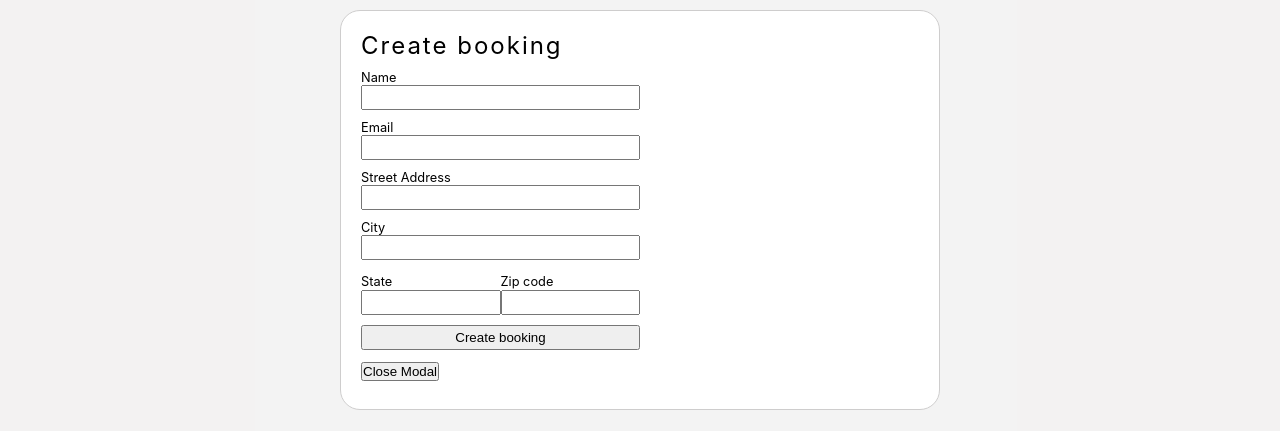
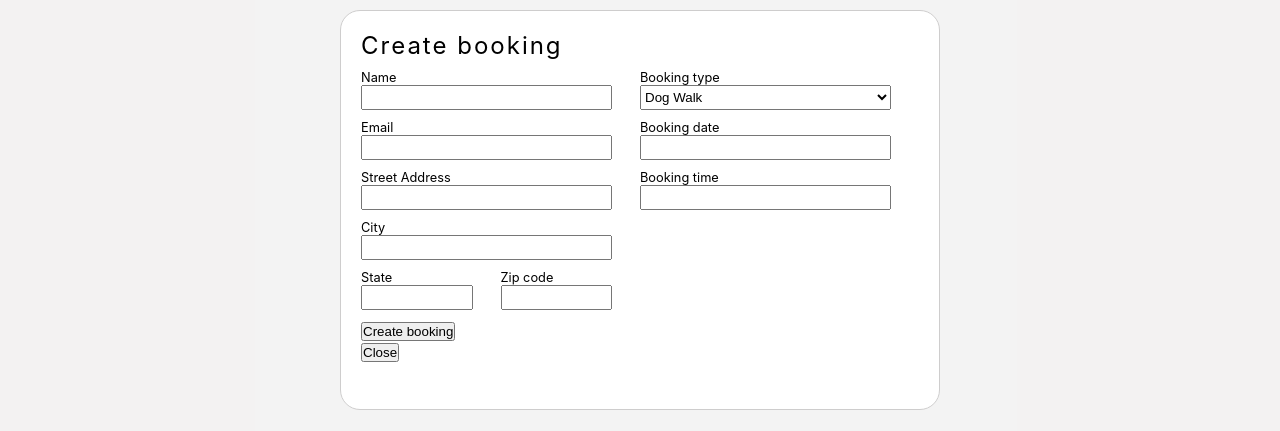
Before and after one commit to harpality/bookings, a React (Create React App) app in the folder client/: page / in a window 1280 px wide. Both pictures are taken after a click on the button "Create booking". Shown: the part 190-621 px from the top of the page. Built offline with nearby package versions, Linux system fonts and the light colour scheme; no server answers.

Commit message:
form complete

```diff
--- a/client/src/components/Heading.js
+++ b/client/src/components/Heading.js
@@ -11,7 +11,10 @@ class Heading extends Component {
     street: '',
     city: '',
     state: '',
-    zipcode: ''
+    zipcode: '',
+    bookingType: 'Dog Walk',
+    date: '',
+    time: ''
   };
 
   componentDidMount() {
@@ -43,7 +46,10 @@ class Heading extends Component {
       this.state.street,
       this.state.city,
       this.state.state,
-      this.state.zipcode
+      this.state.zipcode,
+      this.state.bookingType,
+      this.state.date,
+      this.state.time
     );
   };
 
@@ -55,13 +61,30 @@ class Heading extends Component {
         <Modal className="modal" isOpen={this.state.showModal}>
           <h2>Create booking</h2>
           <form onSubmit={this.handleFormSubmit}>
+            <div className="row">
+              <div className="column">
                 <label htmlFor="name">Name</label>
                 <input
                   type="text"
                   onChange={this.handleInputChange}
                   name="name"
                   value={this.state.name}
+                  className="name"
                 />
+              </div>
+              <div className="column">
+                <label htmlFor="bookingType">Booking type</label>
+                <select
+                  name="bookingType"
+                  value={this.state.bookingType}
+                  onChange={this.handleInputChange}>
+                  <option value="Dog Walk">Dog Walk</option>
+                  <option value="Housekeeping">Housekeeping</option>
+                </select>
+              </div>
+            </div>
+            <div className="row">
+              <div className="column">
                 <label htmlFor="email">Email</label>
                 <input
                   type="text"
@@ -69,6 +92,20 @@ class Heading extends Component {
                   name="email"
                   value={this.state.email}
                 />
+              </div>
+              <div className="column">
+                <label htmlFor="date">Booking date</label>
+                <input
+                  type="text"
+                  onChange={this.handleInputChange}
+                  name="date"
+                  value={this.state.date}
+                  className="date"
+                />
+              </div>
+            </div>
+            <div className="row">
+              <div className="column">
                 <label htmlFor="address">Street Address</label>
                 <input
                   type="text"
@@ -76,15 +113,30 @@ class Heading extends Component {
                   name="street"
                   value={this.state.street}
                 />
+              </div>
+              <div className="column">
+                <label htmlFor="date">Booking time</label>
+                <input
+                  type="text"
+                  onChange={this.handleInputChange}
+                  name="time"
+                  value={this.state.time}
+                />
+              </div>
+            </div>
+            <div className="column">
               <label htmlFor="city">City</label>
               <input
                 type="text"
                 onChange={this.handleInputChange}
                 name="city"
                 value={this.state.city}
+                className="city"
               />
+            </div>
             <div className="stateZip">
-              <div className="labelOnTop">
+              <div className="row">
+                <div className="column">
                   <label htmlFor="state">State</label>
                   <input
                     type="text"
@@ -94,8 +146,10 @@ class Heading extends Component {
                     className="state"
                   />
                 </div>
-              <div className="labelOnTop">
-                <label htmlFor="zipcode">Zip code</label>
+                <div className="column">
+                  <label className="zipcode" htmlFor="zipcode">
+                    Zip code
+                  </label>
                   <input
                     type="text"
                     onChange={this.handleInputChange}
@@ -105,9 +159,12 @@ class Heading extends Component {
                   />
                 </div>
               </div>
-            <input type="submit" value="Create booking" />
+            </div>
+            <button type="submit" value="Create booking">
+              Create booking
+            </button>
           </form>
-          <button onClick={this.handleCloseModal}>Close Modal</button>
+          <button onClick={this.handleCloseModal}>Close</button>
         </Modal>
       </div>
     );
--- a/client/src/index.scss
+++ b/client/src/index.scss
@@ -99,27 +99,48 @@ nav {
 }
 
 form {
-  display: flex;
-  flex-direction: column;
-  input {
-    width: 50%;
+  // display: flex;
+  // flex-direction: column;
+  .row {
+    display: flex;
+    width: 100%;
+    flex-direction: row;
+    flex-wrap: wrap;
+    width: 100%;
+  }
+  .column {
+    display: flex;
+    flex-direction: column;
+    flex-basis: 100%;
+    flex: 1;
+  }
+  // .name {
+  //   width: 100%;
+  // }
+  // .bookingType {
+  //   width: 100%;
+  // }
+  input,
+  select {
+    width: 90%;
     height: 25px;
     margin-bottom: 10px;
-    display: flex;
-    flex-direction: column;
+    // display: flex;
+    // flex-direction: column;
+  }
+  .city {
+    width: 45%;
   }
   label {
     font-size: 0.8rem;
   }
   .stateZip {
-    display: flex;
     width: 50%;
-    justify-content: space-between;
   }
   .state {
-    width: 100%;
+    width: 80%;
   }
   .zipcode {
-    width: 100%;
+    width: 80%;
   }
 }
```
Lines whose indentation alone changed are shown as unchanged.
